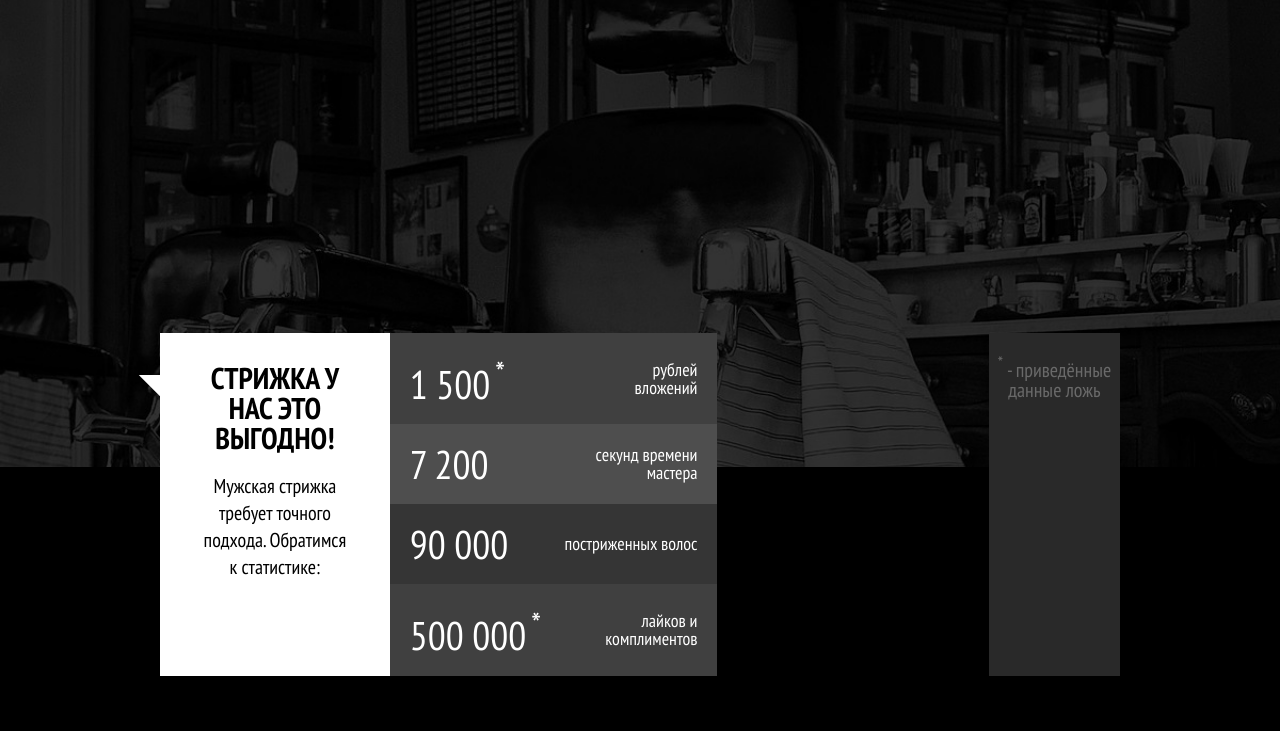
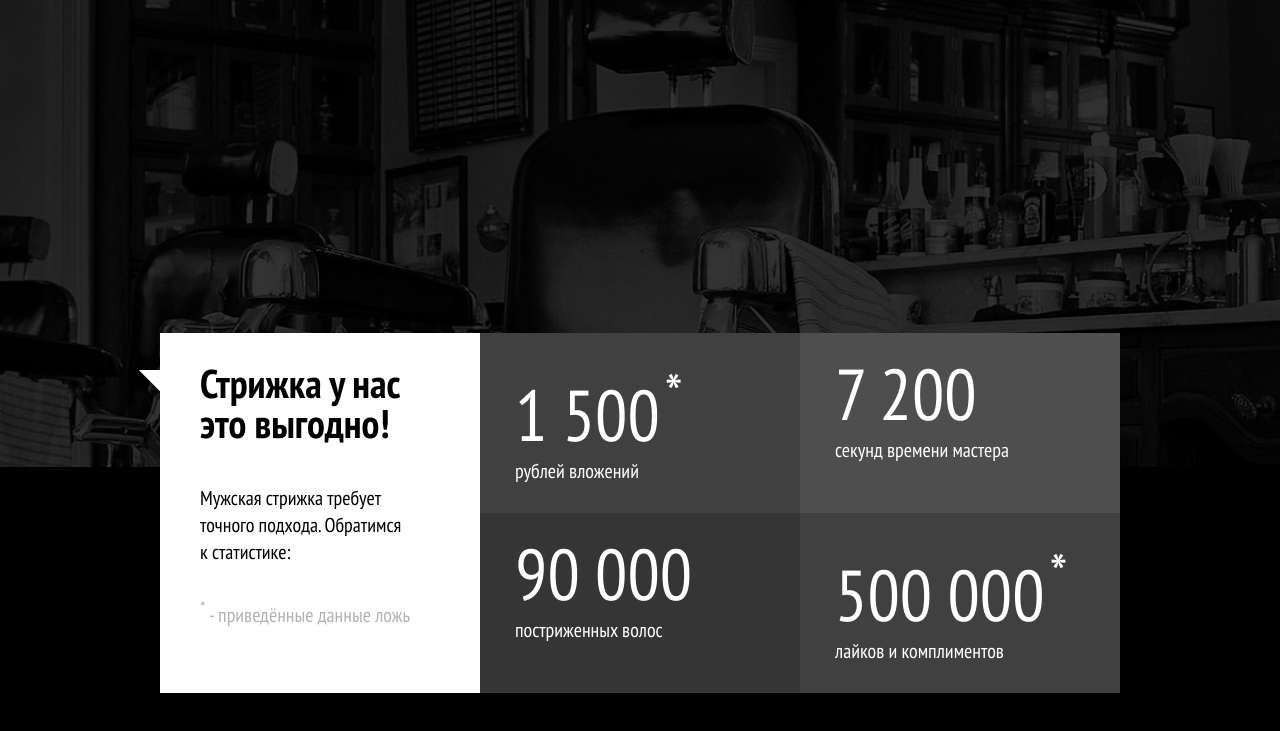
Before and after one commit to stan-yas/htmlcss_2, a website: page index.html in a window 1280 px wide. Shown: the part 277-1008 px from the top of the page. Drawn offline with nearby package versions, Linux system fonts and the light colour scheme; files that its build step writes are made by us from their sources.

Commit message:
stats ended

```diff
--- a/less/blocks/stats.less
+++ b/less/blocks/stats.less
@@ -105,7 +105,10 @@
 
     &__header {
       position: relative;
-      min-height: 129px;
+      //min-height: 129px;
+      display: flex;
+      flex-wrap: wrap;
+      justify-content: space-between;
 
       &::before {
         content: "";
@@ -118,20 +121,98 @@
       }
     }
 
-    &__list {
+    &__slogan {
+      width: 240px;
+      margin-bottom: 18px;
+      font-size: 40px;
+      line-height: 40px;
+      text-align: left;
+      text-transform: none;
+    }
+
+    &__intro {
+      width: 210px;
+      margin-top: 5px;
+      padding-right: 47px;
+      text-align: left;
+    }
+
+    &__legend--top {
+      display: block;
+      width: 240px;
+      color: rgba(0,0,0, 0.3);
+    }
+
+    &__legend--bottom {
+      display: none;
+    }
+
+    &__list tbody{
       display: flex;
+      flex-wrap: wrap;
+    }
+
+    &__list tr {
+      width: 250px;
+      padding: 25px 35px 28px 35px;
+    }
+
+    &__list td {
+      display: block;
+      width: auto;
+      padding: 0;
+    }
+
+    &__value {
+      margin-bottom: 7px;
+      font-size: 72px;
+      line-height: 72px;
+    }
+
+    &__field {
+      font-size: 20px;
+      line-height: 27px;
+      text-align: left;
+
+      br {
+        display: none;
+      }
     }
   }
 }
 
 @media (min-width: @desktop-width){
   .stats {
+    display: flex;
     width: 960px;
     margin-top: -160px;
-    display: flex;
 
     &__header {
+      display: block;
       width: 240px;
+
+      &::before {
+        top: 22px;
+      }
+    }
+
+    &__slogan {
+      width: auto;
+      margin-bottom: 42px;
+    }
+
+    &__intro {
+      width: auto;
+      margin-bottom: 32px;
+      padding-right: 30px;
+    }
+
+    &__legend--top {
+      width: auto;
+    }
+
+    &__list {
+      width: 640px;
     }
   }
 }
```
Also changed, not shown: index.html (+1 -1 lines).
